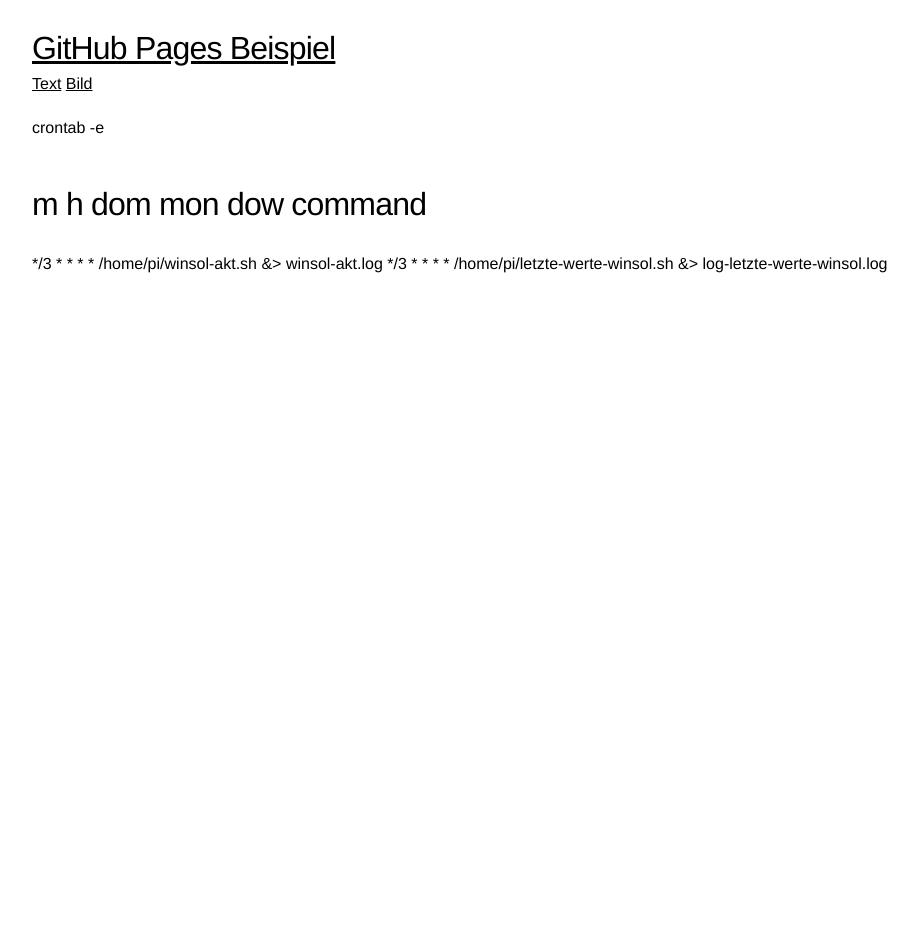
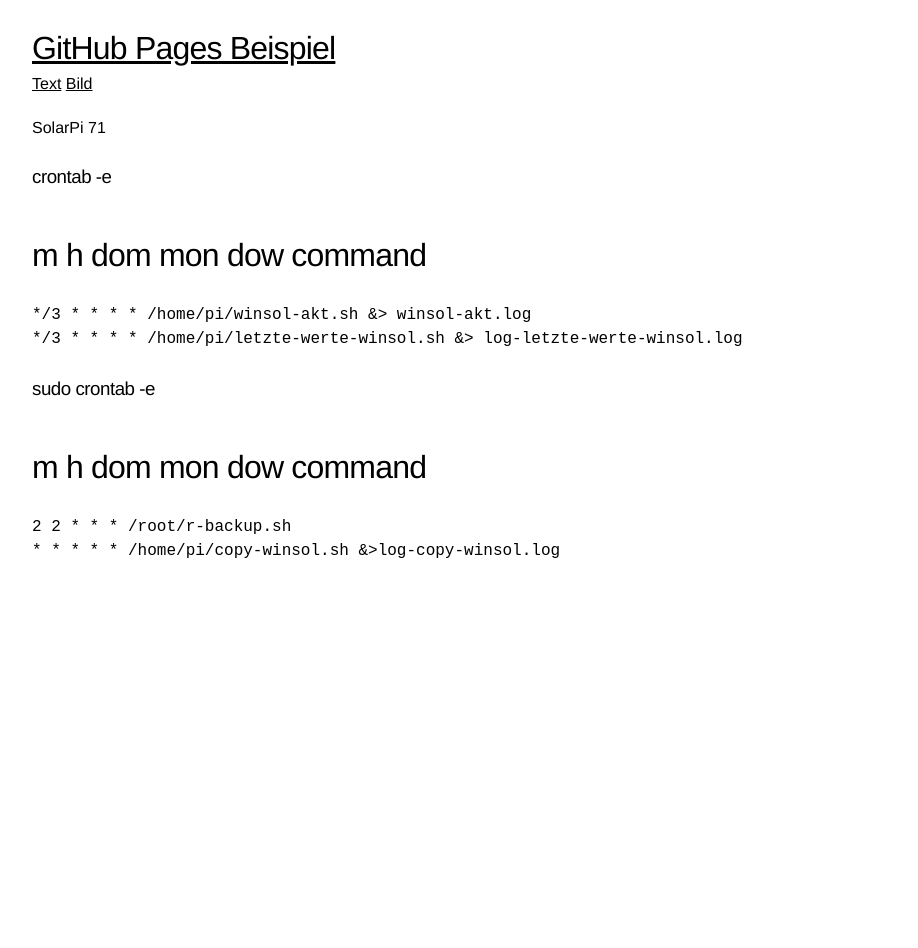
Before and after one commit to Wingertsau/ct.github.io, a Jekyll site: the page built from 71.md, in a window 1280 px wide. Shown: the whole page, without its empty margins (146-1064 px from the left). Built offline with Jekyll 4.4.1, drawn with Linux system fonts in a browser that asks for light colours; our own code applies the rules of GitHub Pages for plain Markdown files.

Commit message:
Update 71.md

```diff
--- a/71.md
+++ b/71.md
@@ -1,5 +1,17 @@
-crontab -e
+SolarPi 71
+
+
+### crontab -e
 
 # m h  dom mon dow   command
-*/3 * * * * /home/pi/winsol-akt.sh &> winsol-akt.log
-*/3 * * * * /home/pi/letzte-werte-winsol.sh &> log-letzte-werte-winsol.log
+
+
+    */3 * * * * /home/pi/winsol-akt.sh &> winsol-akt.log
+    */3 * * * * /home/pi/letzte-werte-winsol.sh &> log-letzte-werte-winsol.log
+
+### sudo crontab -e
+
+
+# m h  dom mon dow   command
+    2 2 * * * /root/r-backup.sh
+    * * * * * /home/pi/copy-winsol.sh &>log-copy-winsol.log
```
